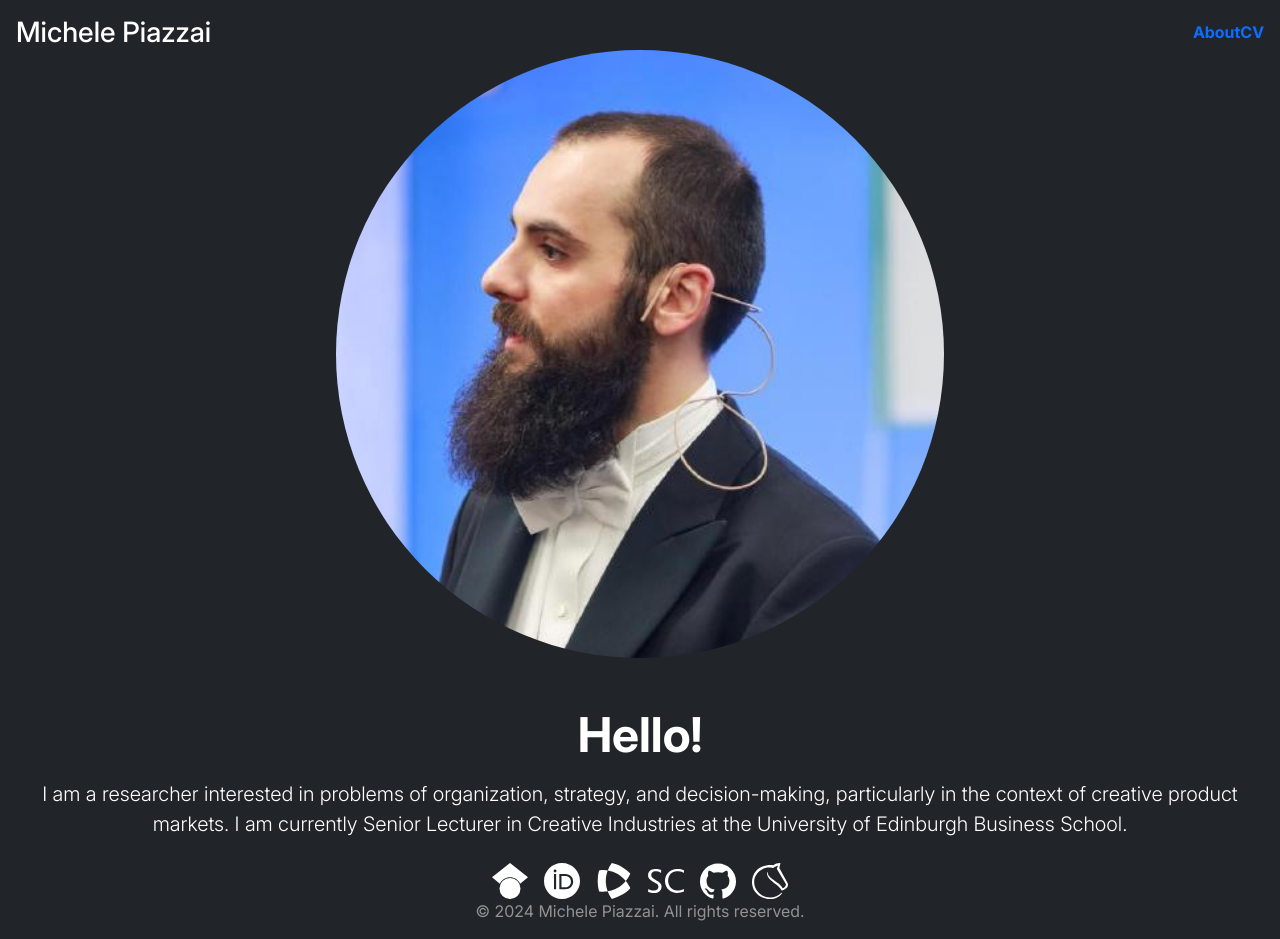
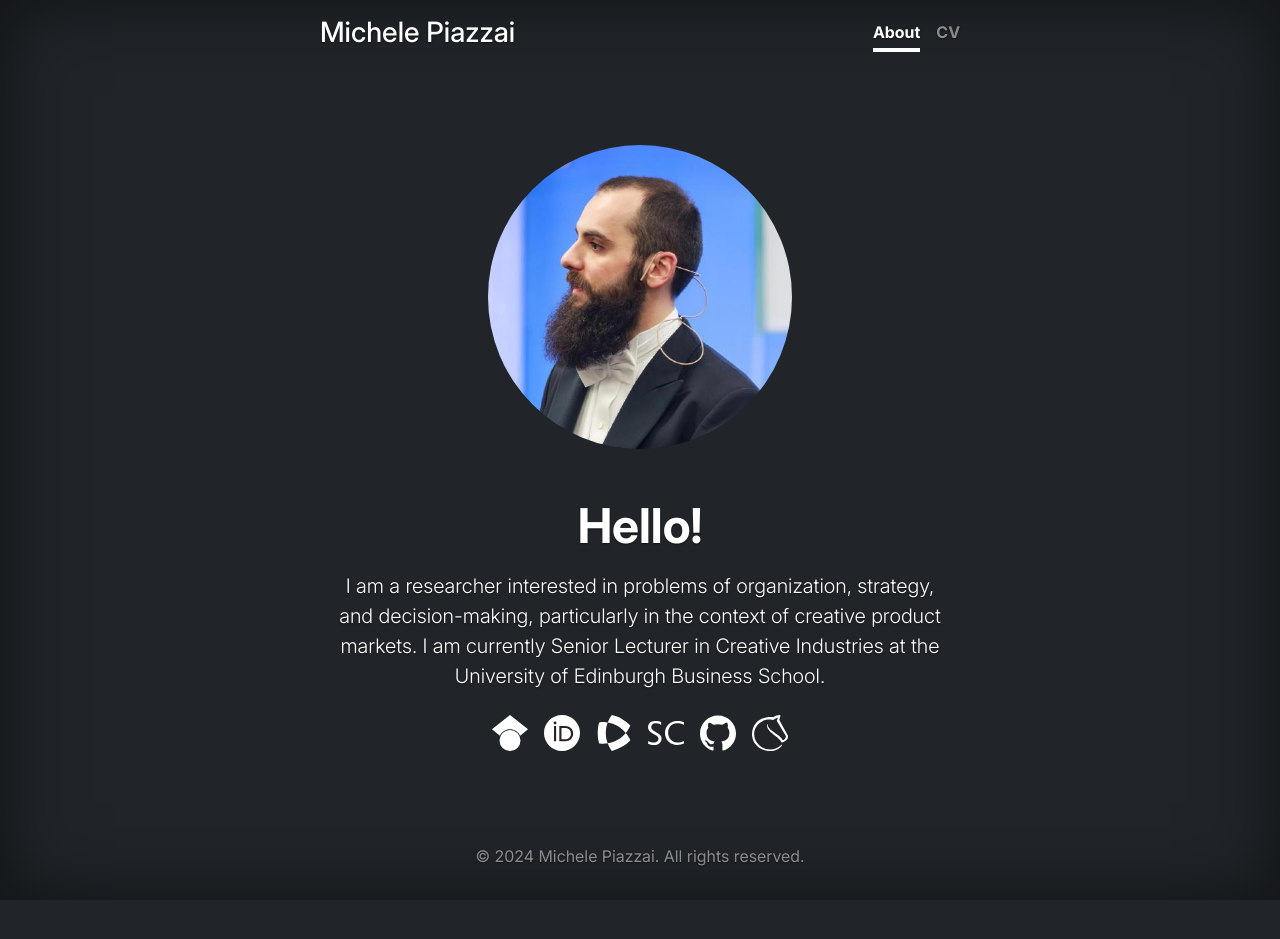
Before and after one commit to piazzai/piazzai.github.io, a Jekyll site: the page built from index.md, in a window 1280 px wide. Built offline with Jekyll 4.4.1, drawn with Linux system fonts in a browser that asks for light colours; after the commit the page ends 900 px from its top, so only the background shows below that.

Commit message:
Include temporary styles

```diff
--- a/_sass/overrides/_bootstrap.scss
+++ b/_sass/overrides/_bootstrap.scss
@@ -3,3 +3,58 @@ body {
     color: var(--oc-gray-9);
     font-family: "InterVariable", var(--bs-font-sans-serif);
 }
+
+
+
+
+
+/*
+ * Globals
+ */
+
+
+/* Custom default button */
+.btn-light,
+.btn-light:hover,
+.btn-light:focus {
+  color: #333;
+  text-shadow: none; /* Prevent inheritance from `body` */
+}
+
+
+/*
+ * Base structure
+ */
+
+body {
+  text-shadow: 0 .05rem .1rem rgba(0, 0, 0, .5);
+  box-shadow: inset 0 0 5rem rgba(0, 0, 0, .5);
+}
+
+.cover-container {
+  max-width: 42em;
+}
+
+
+/*
+ * Header
+ */
+
+.nav-masthead .nav-link {
+  color: rgba(255, 255, 255, .5);
+  border-bottom: .25rem solid transparent;
+}
+
+.nav-masthead .nav-link:hover,
+.nav-masthead .nav-link:focus {
+  border-bottom-color: rgba(255, 255, 255, .25);
+}
+
+.nav-masthead .nav-link + .nav-link {
+  margin-left: 1rem;
+}
+
+.nav-masthead .active {
+  color: #fff;
+  border-bottom-color: #fff;
+}
```
